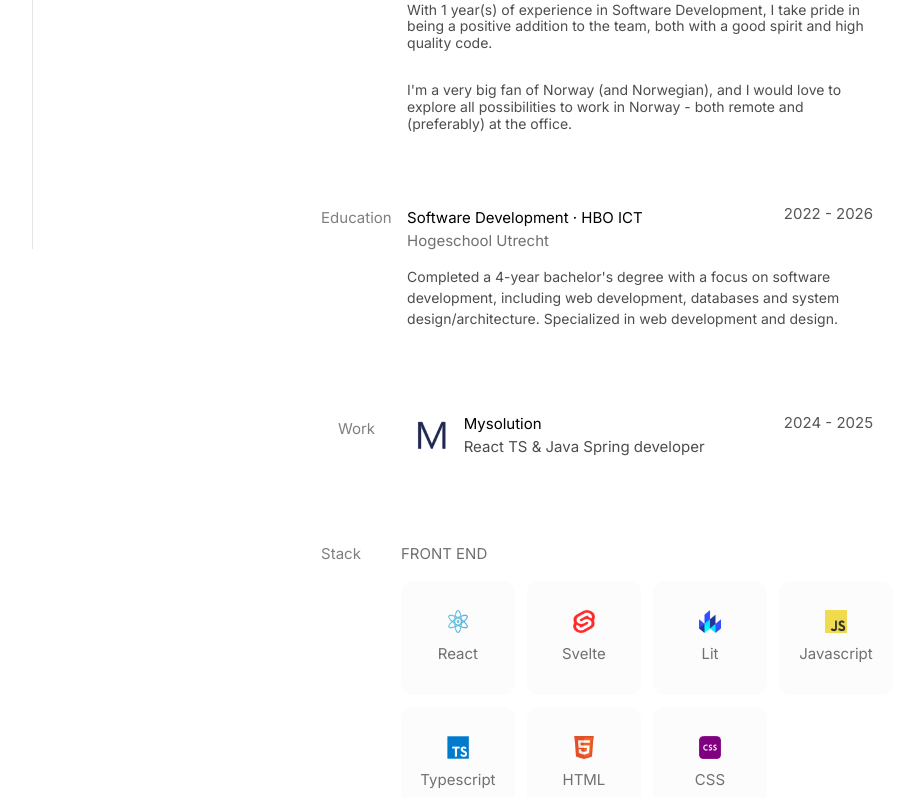
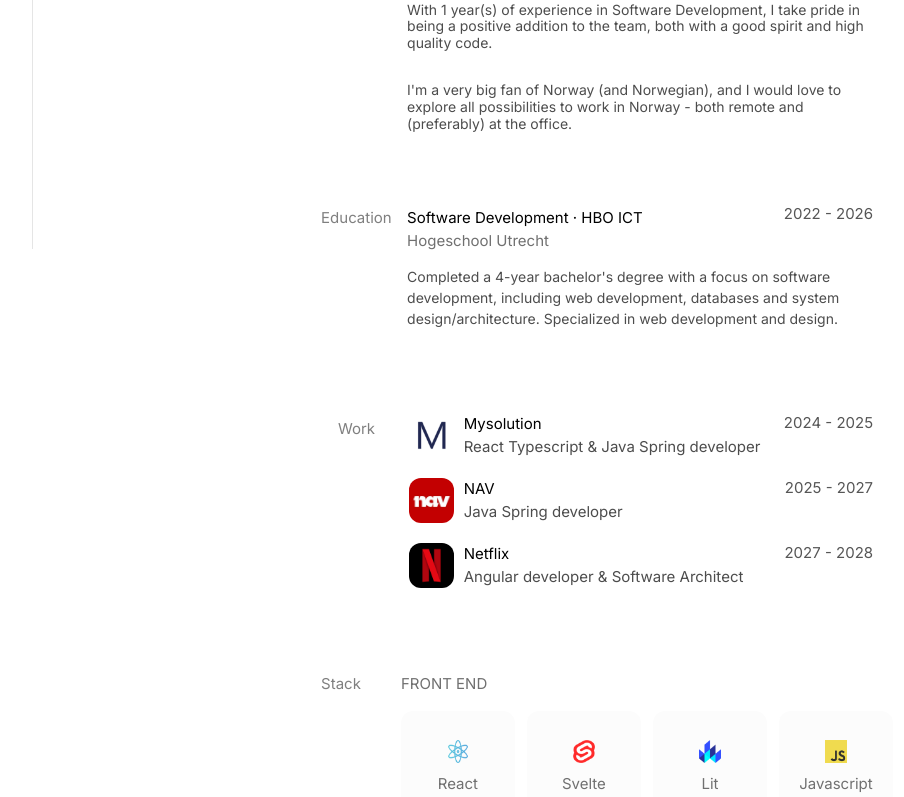
Before and after one commit to wesselvandalen/wesselvandalen.github.io, a React (Create React App) app in the folder my-app/: page / in a window 1280 px wide. Shown: the part 551-1348 px from the top of the page, without its empty margins (33-937 px from the left). Built offline with nearby package versions, Linux system fonts and the light colour scheme.

Commit message:
Added tags

```diff
--- a/my-app/src/components/side-panel.css
+++ b/my-app/src/components/side-panel.css
@@ -26,6 +26,33 @@
     gap: 15px;
 }
 
+.panel-content a {
+    position: relative;
+    display: inline-block;
+}
+
+.tooltip {
+    visibility: hidden;
+    position: absolute;
+    top: 0;
+    left: 80px;
+    transform: translateX(-50%);
+    background-color: rgb(92, 92, 92);
+    border: rgb(62, 62, 62) solid 1px;
+    color: #ededed;
+    line-height: 1.125em;
+    letter-spacing: 0em;
+    font-style: normal;
+    text-align: start;
+    font-weight: 400;
+    padding: 5px 10px;
+    border-radius: 6px;
+    font-size: 12px;
+    opacity: 0;
+    transition: opacity 0.3s;
+    white-space: nowrap;
+}
+
 .panel-content a svg {
     width: 25px;
     height: 25px;
@@ -35,6 +62,24 @@
 
 .panel-content a:hover svg {
     opacity: .8;
+}
+
+.panel-content a:hover .tooltip {
+    visibility: visible;
+    opacity: 1;
+}
+
+.knapp {
+    margin: 0 -5px 0 3px;
+    width: 16px;
+    height: 16px;
+    padding: 3px 5px;
+    background-color: #757575;
+    border-radius: 3px;
+    box-shadow: rgba(0, 0, 0, 0.2) 0 -2px 0 0 inset;
+    font-size: 10px;
+    text-align: center;
+    color: #ededed;
 }
 
 @media screen and (max-width: 1100px) {
--- a/my-app/src/components/side-panel.jsx
+++ b/my-app/src/components/side-panel.jsx
@@ -1,7 +1,9 @@
 import { useEffect } from 'react';
 import './side-panel.css';
+import { useTranslation } from 'react-i18next';
 
 export default function SidePanel() {
+    const [translation] = useTranslation("global");
 
     useEffect(() => {
         const handlePath = (hash) => {
@@ -37,26 +39,31 @@
                         <svg xmlns="http://www.w3.org/2000/svg" fill="none" viewBox="0 0 24 24" strokeWidth={1} stroke="currentColor" className="size-6">
                             <path strokeLinecap="round" strokeLinejoin="round" d="m2.25 12 8.954-8.955c.44-.439 1.152-.439 1.591 0L21.75 12M4.5 9.75v10.125c0 .621.504 1.125 1.125 1.125H9.75v-4.875c0-.621.504-1.125 1.125-1.125h2.25c.621 0 1.125.504 1.125 1.125V21h4.125c.621 0 1.125-.504 1.125-1.125V9.75M8.25 21h8.25" />
                         </svg>
+                        <span className="tooltip">{translation('chapters.home')} <span className='knapp'>1</span></span>
                     </a>
                     <a href="#about">
                         <svg xmlns="http://www.w3.org/2000/svg" fill="none" viewBox="0 0 24 24" strokeWidth={1} stroke="currentColor" className="size-6">
                             <path strokeLinecap="round" strokeLinejoin="round" d="M15.75 6a3.75 3.75 0 1 1-7.5 0 3.75 3.75 0 0 1 7.5 0ZM4.501 20.118a7.5 7.5 0 0 1 14.998 0A17.933 17.933 0 0 1 12 21.75c-2.676 0-5.216-.584-7.499-1.632Z" />
                         </svg>
+                        <span className="tooltip">{translation('chapters.about')} <span className='knapp'>2</span></span>
                     </a>
                     <a href="#education">
                         <svg xmlns="http://www.w3.org/2000/svg" fill="none" viewBox="0 0 24 24" strokeWidth={1} stroke="currentColor" className="size-6">
                             <path strokeLinecap="round" strokeLinejoin="round" d="M4.26 10.147a60.438 60.438 0 0 0-.491 6.347A48.62 48.62 0 0 1 12 20.904a48.62 48.62 0 0 1 8.232-4.41 60.46 60.46 0 0 0-.491-6.347m-15.482 0a50.636 50.636 0 0 0-2.658-.813A59.906 59.906 0 0 1 12 3.493a59.903 59.903 0 0 1 10.399 5.84c-.896.248-1.783.52-2.658.814m-15.482 0A50.717 50.717 0 0 1 12 13.489a50.702 50.702 0 0 1 7.74-3.342M6.75 15a.75.75 0 1 0 0-1.5.75.75 0 0 0 0 1.5Zm0 0v-3.675A55.378 55.378 0 0 1 12 8.443m-7.007 11.55A5.981 5.981 0 0 0 6.75 15.75v-1.5" />
                         </svg>
+                        <span className="tooltip">{translation('chapters.education')} <span className='knapp'>3</span></span>
                     </a>
                     <a href="#work">
                         <svg xmlns="http://www.w3.org/2000/svg" fill="none" viewBox="0 0 24 24" strokeWidth={1} stroke="currentColor" className="size-6">
                             <path strokeLinecap="round" strokeLinejoin="round" d="M20.25 14.15v4.25c0 1.094-.787 2.036-1.872 2.18-2.087.277-4.216.42-6.378.42s-4.291-.143-6.378-.42c-1.085-.144-1.872-1.086-1.872-2.18v-4.25m16.5 0a2.18 2.18 0 0 0 .75-1.661V8.706c0-1.081-.768-2.015-1.837-2.175a48.114 48.114 0 0 0-3.413-.387m4.5 8.006c-.194.165-.42.295-.673.38A23.978 23.978 0 0 1 12 15.75c-2.648 0-5.195-.429-7.577-1.22a2.016 2.016 0 0 1-.673-.38m0 0A2.18 2.18 0 0 1 3 12.489V8.706c0-1.081.768-2.015 1.837-2.175a48.111 48.111 0 0 1 3.413-.387m7.5 0V5.25A2.25 2.25 0 0 0 13.5 3h-3a2.25 2.25 0 0 0-2.25 2.25v.894m7.5 0a48.667 48.667 0 0 0-7.5 0M12 12.75h.008v.008H12v-.008Z" />
                         </svg>
+                        <span className="tooltip">{translation('chapters.work')} <span className='knapp'>4</span></span>
                     </a>
                     <a href='#stack'>
                         <svg xmlns="http://www.w3.org/2000/svg" fill="none" viewBox="0 0 24 24" strokeWidth={1} stroke="currentColor" className="size-6">
                             <path strokeLinecap="round" strokeLinejoin="round" d="M6.429 9.75 2.25 12l4.179 2.25m0-4.5 5.571 3 5.571-3m-11.142 0L2.25 7.5 12 2.25l9.75 5.25-4.179 2.25m0 0L21.75 12l-4.179 2.25m0 0 4.179 2.25L12 21.75 2.25 16.5l4.179-2.25m11.142 0-5.571 3-5.571-3" />
                         </svg>
+                        <span className="tooltip">Stack <span className='knapp'>5</span></span>
                     </a>
                 </div>
             </nav>
--- a/my-app/src/components/work.jsx
+++ b/my-app/src/components/work.jsx
@@ -20,10 +20,32 @@
                             <img src={mysolutionlogo} alt="Mysolution logo" />
                             <div className="work-block-info">
                                 <h2>Mysolution</h2>
-                                <p>React TS & Java Spring developer</p>
+                                <p>React Typescript & Java Spring developer</p>
                             </div>
                         </div>
                         <div className='work-date'>2024 - 2025</div>
+                    </div>
+
+                    <div className="work-block">
+                        <div className="work-block-right">
+                            <img src={nav} alt="Mysolution logo" />
+                            <div className="work-block-info">
+                                <h2>NAV</h2>
+                                <p>Java Spring developer</p>
+                            </div>
+                        </div>
+                        <div className='work-date'>2025 - 2027</div>
+                    </div>
+
+                    <div className="work-block">
+                        <div className="work-block-right">
+                            <img src={netflix} alt="Mysolution logo" />
+                            <div className="work-block-info">
+                                <h2>Netflix</h2>
+                                <p>Angular developer & Software Architect</p>
+                            </div>
+                        </div>
+                        <div className='work-date'>2027 - 2028</div>
                     </div>
 
                 </div>
```
